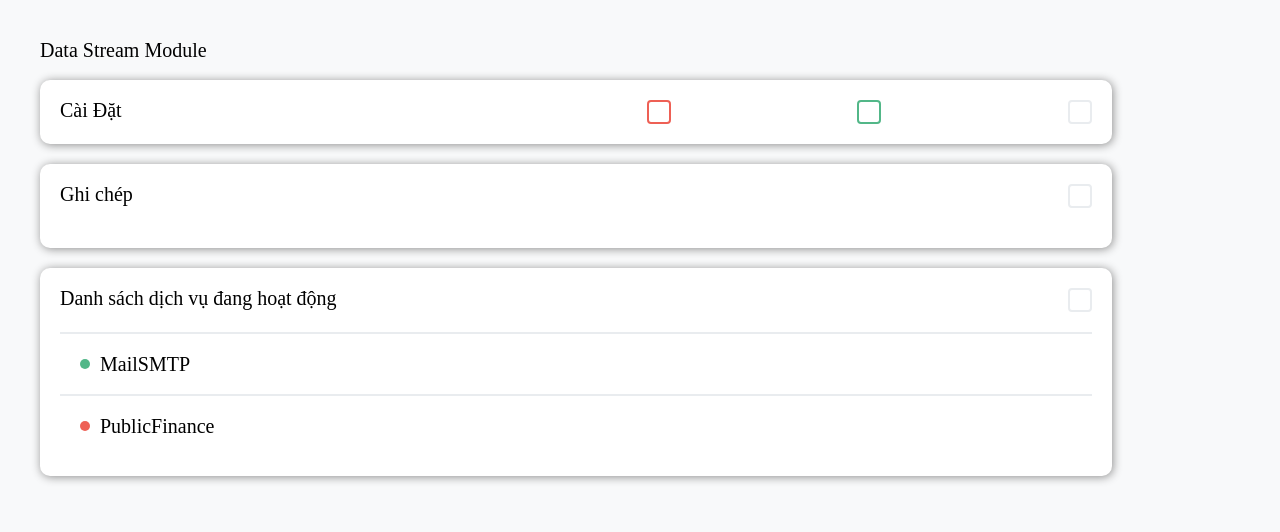
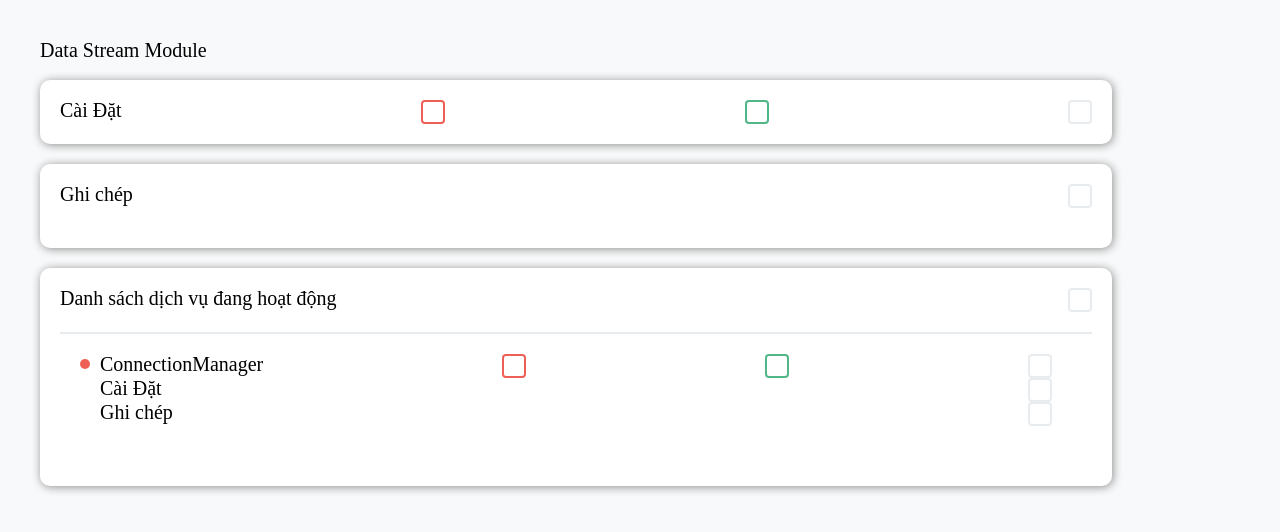
Before and after one commit to ARandomStrangerr/MassiveModularMonolith, an Electron app: page ServerUserInterface/MainPage.html in a window 1280 px wide. Drawn offline with Linux system fonts and the light colour scheme; no server answers.

Commit message:
add connection manager module section

```diff
--- a/ServerUserInterface/MainPage.html
+++ b/ServerUserInterface/MainPage.html
@@ -10,18 +10,16 @@
     <h1>Data Stream Module</h1>
     <div class="deck title-with-expandable" id="data-stream-module-setting">
       <div>
-        <div>
-          <h2>Cài Đặt</h2>
-        </div>
-	<i class="button button-red" id="stop-data-stream-module-button"></i>
+        <h2>Cài Đặt</h2>
+        <i class="button button-red" id="stop-data-stream-module-button"></i>
         <i class="button button-green" id="start-data-stream-module-button"></i>
         <i class="button expand-button"></i>
       </div>
       <div class="collapse">
-        <input type="text" placeholder="Địa điểm tệp tin khởi động" id="data-stream-module-classpath-input" class="file-input">
+        <input type="text" placeholder="Địa điểm tệp tin khởi động" id="data-stream-module-classpath-input" class="file-input input">
         <input type="number" placeholder="Cổng hoạt động" id="data-stream-module-port-input" class="input">
         <input type="number" placeholder="Cổng cho manager tool" id="data-stream-module-monitor-port-input" class="input">
-        <input type="text" placeholder="Địa điểm tệp tin JKS" id="data-stream-module-jks-input" class="file-input">
+        <input type="text" placeholder="Địa điểm tệp tin JKS" id="data-stream-module-jks-input" class="file-input input">
         <input type="text" placeholder="Mật khẩu tệp tin JKS" id="data-stream-module-jks-password-input" class="input">
         <input type="number" placeholder="Thời gian ngắt kết nối với máy con chưa ủy quyền" id="data-stream-module-timeout-input" class="input">
       </div>
@@ -40,18 +38,46 @@
     </div>
     <div class="deck title-with-expandable" id="data-stream-module-connection">
       <div>
-        <div>
-          <h2>Danh sách dịch vụ đang hoạt động</h2>
-        </div>
+        <h2>Danh sách dịch vụ đang hoạt động</h2>
         <i class="button expand-button"></i>
       </div>
       <div>
         <ul>
-          <li class="dot valid-dot">
-              <span>MailSMTP</span>
-          </li>
-          <li class="dot invalid-dot">
-              <span>PublicFinance</span>
+          <li class="dot invalid-dot" id="connection-manager-page">
+            <div class="title-with-expandable">
+              <div>
+                <span>ConnectionManager</span>
+                <i class="button button-red" id="stop-connection-manager-module-button"></i>
+                <i class="button button-green" id="start-connection-manager-module-button"></i>
+                <i class="button expand-button"></i>
+              </div>
+              <div>
+                <div class="title-with-expandable">
+                  <div>
+                    <h2>Cài Đặt</h2>
+                    <i class="button expand-button"></i>
+                  </div>
+                  <div class="collapse">
+                    <input placeholder="Tệp tin khởi động" class="file-input input" id="connection-manager-module-classpath-input">
+                    <input type="number" placeholder="Cổng tiếp nhận máy con" class="input" id="connection-manager-module-port-input">
+                    <input placeholder="Địa chỉ DataStreamModule" class="input" id="connection-manager-module-host-address-input">
+                    <input type="number" placeholder="Cổng DataStreamModule" class="input" id="connection-manager-module-host-port-input">
+                    <input placeholder="Tệp tin JKS" class="input file-input" id="connection-manager-module-jks-path-input">
+                    <input placeholder="Mật khẩu tệp tin JKS" class="input" id="connection-manager-module-jks-password-input">
+                  </div>
+                </div>
+                <div class="title-with-expandable">
+                  <div>
+                    <h2>Ghi chép</h2>
+                    <i class="button expand-button"></i>
+                  </div>
+                  <div>
+                    <ul id="connection-manager-log">
+                    </ul>
+                  </div>
+                </div>
+              </div>
+            </div>
           </li>
         </ul>
       </div>
```
